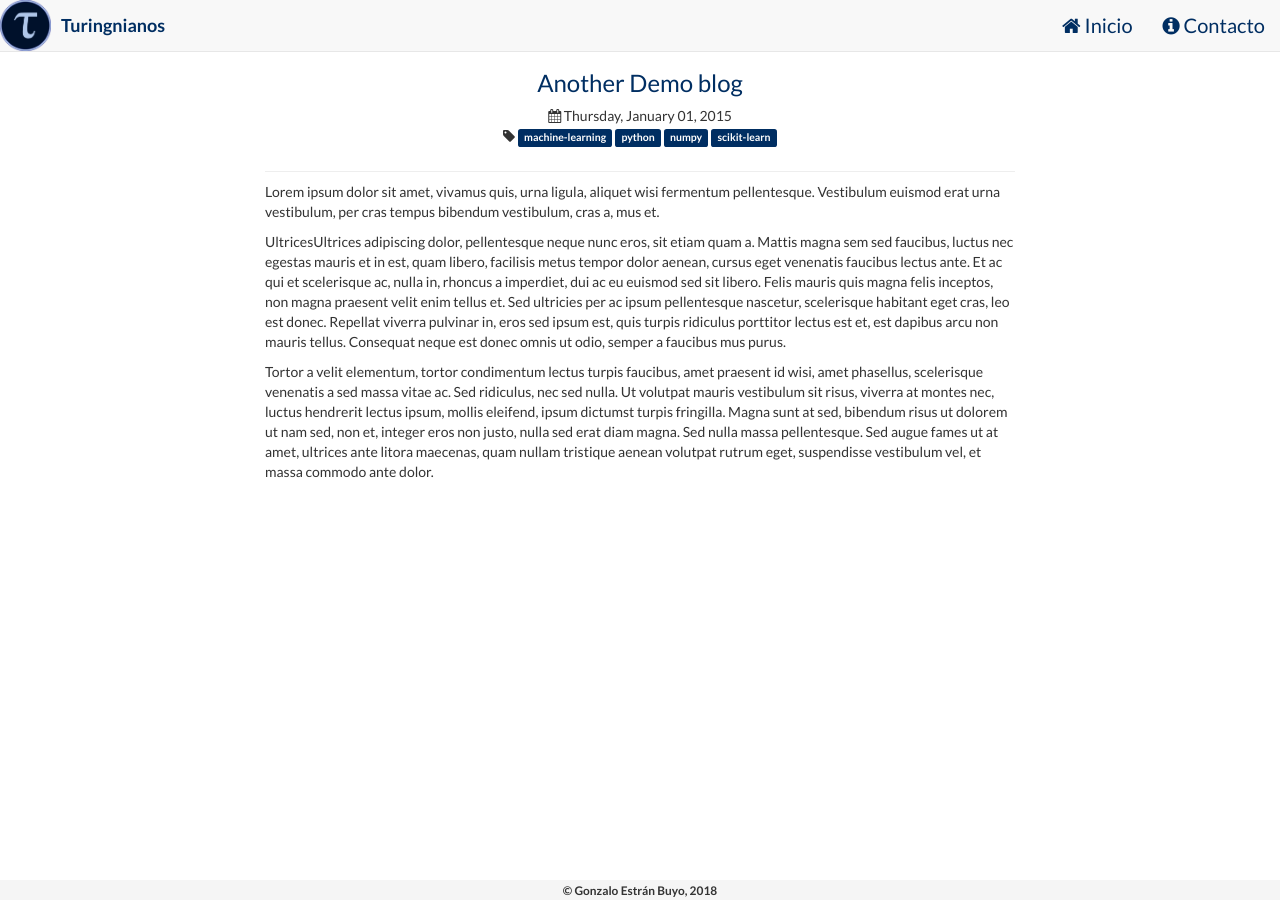
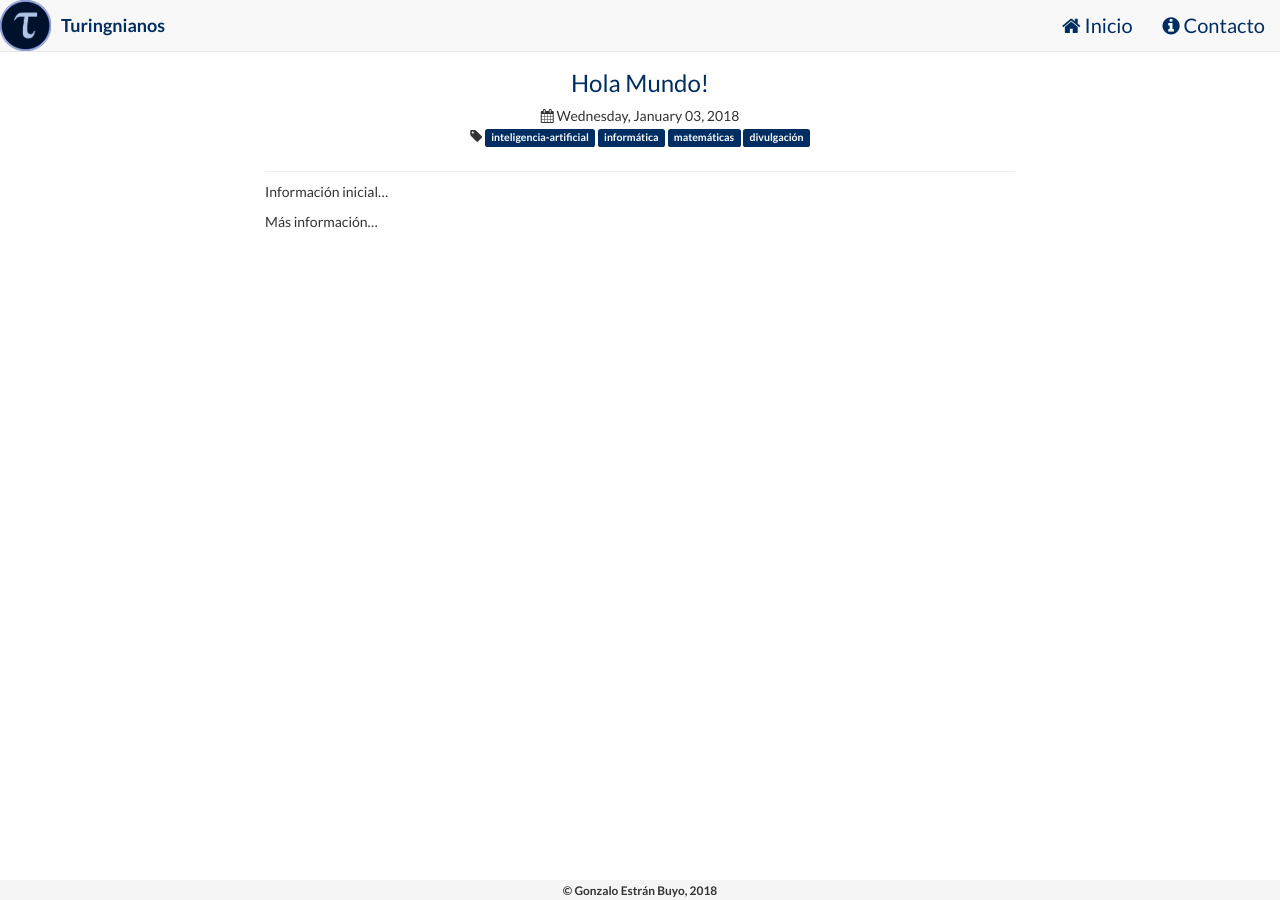
Before and after one commit to turingnianos/turingnianos.github.io, a Jekyll site: the page built from _posts/2015-01-01-another-demo-blog.md, in a window 1280 px wide. Built offline with Jekyll 4.4.1, drawn with Linux system fonts in a browser that asks for light colours; nearby versions of some CDN libraries.

Commit message:
Update 2015-01-01-another-demo-blog.md

```diff
--- a/_posts/2015-01-01-another-demo-blog.md
+++ b/_posts/2015-01-01-another-demo-blog.md
@@ -1,16 +1,14 @@
 ---
 layout: post
-tags: machine-learning python numpy scikit-learn
-date: 2015-01-01 13:08
+tags: inteligencia-artificial informática matemáticas divulgación
+date: 2018-01-03 17:40
 thumbnail: http://placehold.it/100x100
-title: Another Demo blog
+title: Hola Mundo!
 published: true
 ---
 
-Lorem ipsum dolor sit amet, vivamus quis, urna ligula, aliquet wisi fermentum pellentesque. Vestibulum euismod erat urna vestibulum, per cras tempus bibendum vestibulum, cras a, mus et.
+Información inicial...
 
 <!--more-->
 
-UltricesUltrices adipiscing dolor, pellentesque neque nunc eros, sit etiam quam a. Mattis magna sem sed faucibus, luctus nec egestas mauris et in est, quam libero, facilisis metus tempor dolor aenean, cursus eget venenatis faucibus lectus ante. Et ac qui et scelerisque ac, nulla in, rhoncus a imperdiet, dui ac eu euismod sed sit libero. Felis mauris quis magna felis inceptos, non magna praesent velit enim tellus et. Sed ultricies per ac ipsum pellentesque nascetur, scelerisque habitant eget cras, leo est donec. Repellat viverra pulvinar in, eros sed ipsum est, quis turpis ridiculus porttitor lectus est et, est dapibus arcu non mauris tellus. Consequat neque est donec omnis ut odio, semper a faucibus mus purus.
-
-Tortor a velit elementum, tortor condimentum lectus turpis faucibus, amet praesent id wisi, amet phasellus, scelerisque venenatis a sed massa vitae ac. Sed ridiculus, nec sed nulla. Ut volutpat mauris vestibulum sit risus, viverra at montes nec, luctus hendrerit lectus ipsum, mollis eleifend, ipsum dictumst turpis fringilla. Magna sunt at sed, bibendum risus ut dolorem ut nam sed, non et, integer eros non justo, nulla sed erat diam magna. Sed nulla massa pellentesque. Sed augue fames ut at amet, ultrices ante litora maecenas, quam nullam tristique aenean volutpat rutrum eget, suspendisse vestibulum vel, et massa commodo ante dolor.
+Más información...
```
